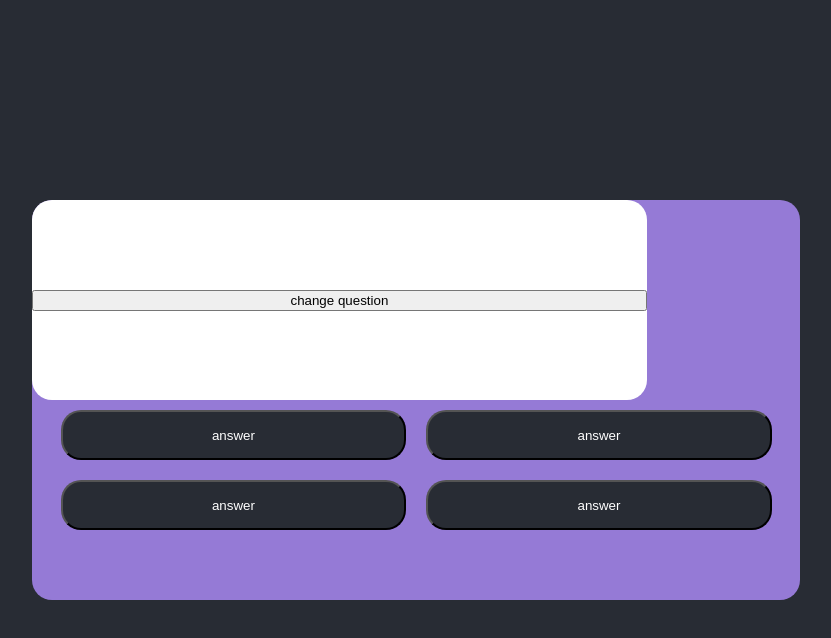
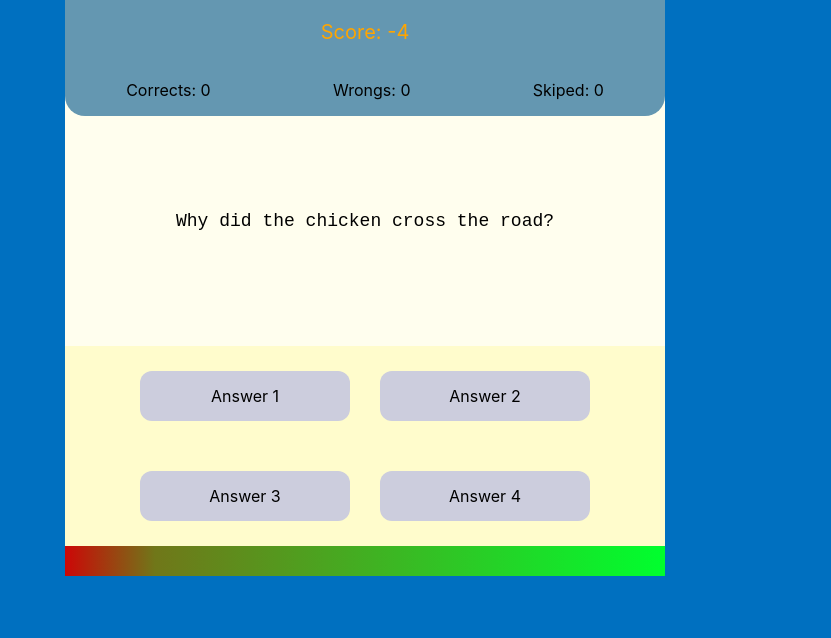
Before and after one commit to goodis86/trivia, a React (Create React App) app: page / in a window 1280 px wide. Shown: the top 638 px of the page, without its empty margins (275-1106 px from the left). Built offline with nearby package versions, Linux system fonts and the light colour scheme.

Commit message:
BASIC LAYOUT DONE!

```diff
--- a/public/index.html
+++ b/public/index.html
@@ -2,42 +2,19 @@
 <html lang="en">
   <head>
     <meta charset="utf-8" />
-    <link rel="icon" href="%PUBLIC_URL%/favicon.ico" />
+
     <meta name="viewport" content="width=device-width, initial-scale=1" />
     <meta name="theme-color" content="#000000" />
     <meta
       name="description"
-      content="Web site created using create-react-app"
-    />
-    <link rel="apple-touch-icon" href="%PUBLIC_URL%/logo192.png" />
-    <!--
-      manifest.json provides metadata used when your web app is installed on a
-      user's mobile device or desktop. See https://developers.google.com/web/fundamentals/web-app-manifest/
-    -->
-    <link rel="manifest" href="%PUBLIC_URL%/manifest.json" />
-    <!--
-      Notice the use of %PUBLIC_URL% in the tags above.
-      It will be replaced with the URL of the `public` folder during the build.
-      Only files inside the `public` folder can be referenced from the HTML.
+      content="Trivia game created using create-react-app"/>
 
-      Unlike "/favicon.ico" or "favicon.ico", "%PUBLIC_URL%/favicon.ico" will
-      work correctly both with client-side routing and a non-root public URL.
-      Learn how to configure a non-root public URL by running `npm run build`.
-    -->
+
     <title>React App</title>
   </head>
   <body>
     <noscript>You need to enable JavaScript to run this app.</noscript>
-    <div id="root"></div>
-    <!--
-      This HTML file is a template.
-      If you open it directly in the browser, you will see an empty page.
-
-      You can add webfonts, meta tags, or analytics to this file.
-      The build step will place the bundled scripts into the <body> tag.
-
-      To begin the development, run `npm start` or `yarn start`.
-      To create a production bundle, use `npm run build` or `yarn build`.
-    -->
+    <div id="root">
+    </div>
   </body>
 </html>
--- a/src/App.js
+++ b/src/App.js
@@ -1,12 +1,13 @@
 import { Component } from "react";
 import "./App.css";
-import Questions from "./components/Questions";
-import Button1 from './components/Button';
+//import Questions from "./components/Questions";
+//import Button1 from './components/Button';
+import Game from './containers/game/game';
 class App extends Component {
 
   state = {
-        totalQuestions: 0,
-        currentQuestion: 'what time is it?'
+        totalQuestions: 0,  // this will be passed on to question counter
+        currentQuestion: 'what time is it?'  // displayed in question window
      };
 
 
@@ -22,18 +23,9 @@ changeText = () => {
 
   render() {
     return (
-      <div className="App">
-        <div className="Questions">
+      <div>
 
-                    <Questions changeText = {this.changeText}>
-                     <p> {this.state.currentQuestion} </p>
-                      </Questions>
-
-                    <Button1 className="Button"></Button1>
-                    <Button1 className="Button"></Button1>
-                    <Button1 ></Button1>
-                    <Button1 click ={this.totalCounter} ></Button1>
-        </div>
+        <Game></Game>
 
        </div>
     );
--- /dev/null
+++ b/src/containers/game/game.css
@@ -0,0 +1,93 @@
+.trivia-game {
+	background-color: #0070c0;
+  min-height: 100vh;
+}
+
+	.container {
+		position: relative;
+		width: 600px;
+		margin: 0 auto;
+		display: flex;
+		flex-wrap: wrap;
+		justify-content: center;
+	}
+
+	.header {
+		flex-basis: 100%;
+		display: flex;
+		flex-wrap: wrap;
+		justify-content: center;
+		background-color: #6497b1;
+		border-radius: 0 0 20px 20px;
+		z-index: 2;
+	}
+
+	.score {
+		flex-basis: 100%;
+		text-align: center;
+		padding: 20px;
+		color: orange;
+		font-size: 20px;
+	}
+
+	.game-stats {
+		flex-basis: 100%;
+		display: flex;
+		justify-content: space-around;
+	}
+
+	.stat_wrong {
+			color: black;
+    }
+
+    .stat_right {
+      color: black;
+    }
+
+
+	.main {
+		background-color: #fffeee;
+		flex-basis: 100%;
+		text-align: center;
+		min-height: 250px;
+		display: flex;
+		justify-content: center;
+		align-items: center;
+		margin-top: -20px
+  }
+
+  .game-question {
+      font-size: large;
+      font-family: 'Courier New', Courier, monospace;
+
+  }
+
+	.answers {
+		min-height: 200px;
+		flex-basis: 100%;
+		display: flex;
+		flex-wrap: wrap;
+		align-items: center;
+		justify-content: center;
+		background-color: #fffccc;
+	}
+
+	.answer {
+		flex-basis: 35%;
+		min-height: 50px;
+		text-align: center;
+		background-color: #cccddd;
+		margin: 0 15px;
+		display: flex;
+		align-items: center;
+		justify-content: center;
+		border-radius: 12px;
+	}
+
+	.timer{
+		width: 100%;
+		min-height: 30px;
+		/* background-color: rgb(255,0,14); */
+		background-image: linear-gradient(
+            90deg,#cc0707 0%,#707719 15%,#00ff2e 100%);
+	}
--- /dev/null
+++ b/src/containers/game/game.js
@@ -0,0 +1,36 @@
+import React from 'react';
+import './game.css';
+
+const Game = () => {
+    return (
+        <section className="trivia-game">
+        <div className="container">
+          <div className="header">
+            <div className="score">
+              Score: -4
+            </div>
+            <div className="game-stats">
+              <p className="stat_right"> Corrects: 0</p>
+              <p className="stat_wrong"> Wrongs: 0</p>
+              <p className="stat_skip"> Skiped: 0</p>
+            </div>
+          </div>
+          <div className="main">
+            <div className="game-question">
+              Why did the chicken cross the road?
+            </div>
+          </div>
+          <div className="answers">
+            <div className="answer">Answer 1</div>
+            <div className="answer">Answer 2</div>
+            <div className="answer">Answer 3</div>
+            <div className="answer">Answer 4</div>
+          </div>
+          <div className="timer">
+          </div>
+        </div>
+      </section>
+    )
+}
+
+export default Game;
--- a/src/index.css
+++ b/src/index.css
@@ -7,7 +7,7 @@ body {
   -moz-osx-font-smoothing: grayscale;
 }
 
-code {
+/* code {
   font-family: source-code-pro, Menlo, Monaco, Consolas, 'Courier New',
     monospace;
-}
+} */
--- a/src/index.js
+++ b/src/index.js
@@ -1,4 +1,4 @@
-import React from 'react';
+//import React from 'react';
 import ReactDOM from 'react-dom';
 import './index.css';
 import App from './App';
```
Also changed, not shown: src/App.css (line endings or trailing spaces), 1 other file (tests, documents, lock files or other folders).
